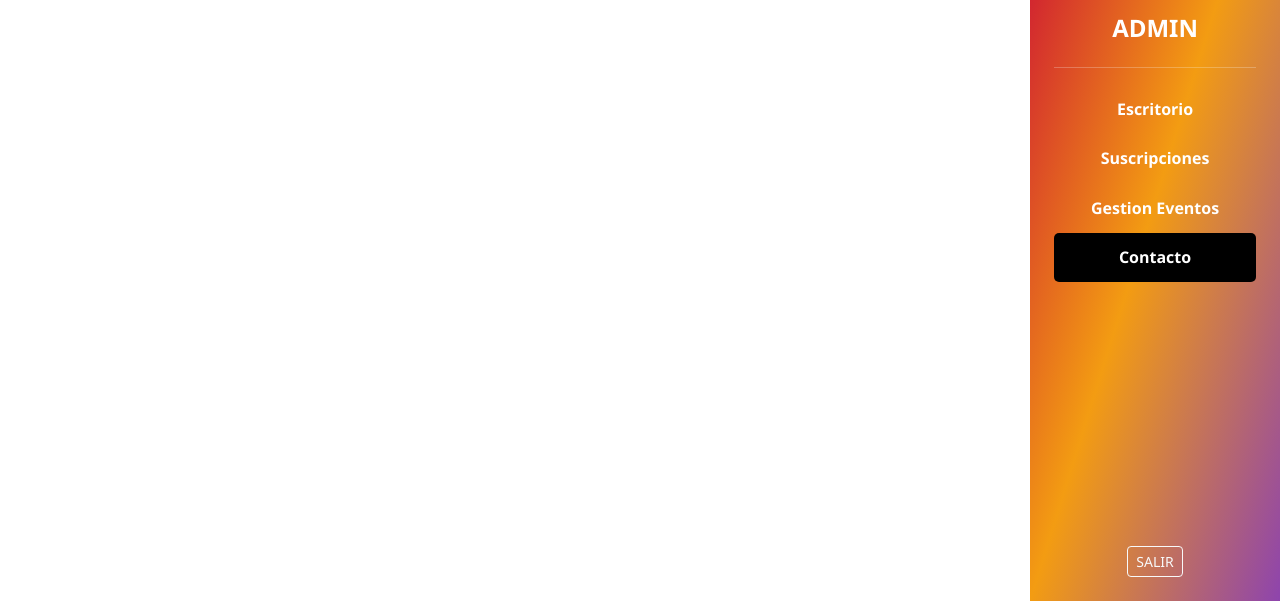
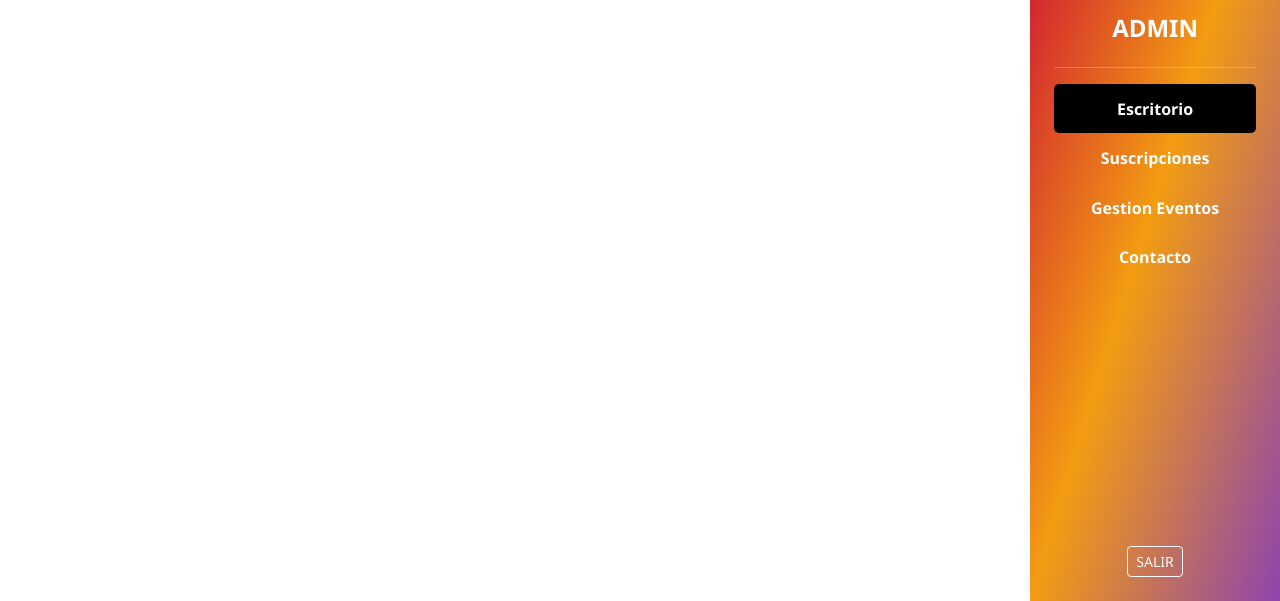
Before and after one commit to Johan192004/paginaEventos, a plain HTML site: page assets/admin/desktop.html in a window 1280 px wide. Shown: the part 199-800 px from the top of the page. Drawn offline with nearby package versions, Linux system fonts and the light colour scheme.

Commit message:
Fix bug aside

```diff
--- a/assets/admin/desktop.html
+++ b/assets/admin/desktop.html
@@ -95,10 +95,10 @@
         <h4 class="fw-bold">ADMIN</h4>
         <hr class="border-light" />
         <nav class="nav flex-column">
-        <a href="../admin/desktop.html" class="nav-link text-white">Escritorio</a>
+        <a href="../admin/desktop.html" class="nav-link text-white active">Escritorio</a>
         <a href="../admin/subscriptions.html" class="nav-link text-white">Suscripciones</a>
         <a href="../admin/eventsManagement.html" class="nav-link text-white">Gestion Eventos</a>
-        <a href="../admin/contact.html" class="nav-link active">Contacto</a>
+        <a href="../admin/contact.html" class="nav-link text-white">Contacto</a>
         </nav>
         <div class="mt-auto">
         <a href="../admin/login.html" class="btn btn-outline-light btn-sm">SALIR</a>
```
Also changed, not shown: assets/admin/eventsManagement.html (+2 -2 lines).
